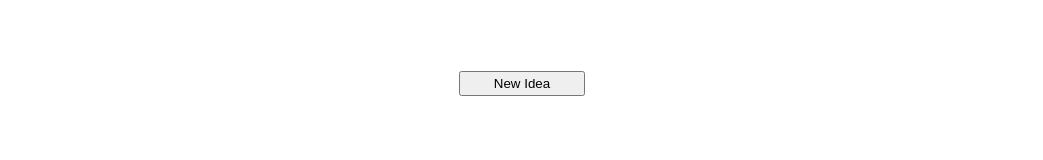
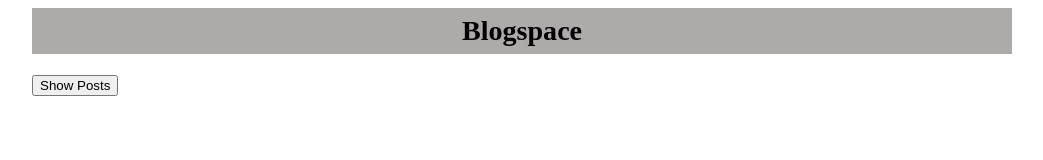
Before and after one commit to hditano/API-Exercises, a plain HTML site: page index.html in a window 1280 px wide. Shown: the whole page, without its empty margins (118-1161 px from the left). Drawn offline with Linux system fonts and the light colour scheme.

Commit message:
added basic styling

```diff
--- a/index.html
+++ b/index.html
@@ -1,5 +1,6 @@
 <!DOCTYPE html>
 <html lang="en">
+
 <head>
     <meta charset="UTF-8">
     <meta http-equiv="X-UA-Compatible" content="IE=edge">
@@ -7,8 +8,14 @@
     <link rel="stylesheet" href="style.css">
     <title>API Exercises - Bored Bot</title>
 </head>
+
 <body>
-
+    <section>
+        <nav>
+            <h1>Blogspace</h1>
+        </nav>
+    </section>
     <script src="script.js"></script>
 </body>
+
 </html>
--- a/script.js
+++ b/script.js
@@ -7,7 +7,7 @@ body.appendChild(div)
 div.appendChild(h1);
 div.appendChild(p);
 div.appendChild(triggerButton);
-triggerButton.textContent = 'New Idea';
+triggerButton.textContent = 'Show Posts';
 const newArray = [];
 
 // const img = document.createElement('img');
@@ -30,8 +30,9 @@ triggerButton.addEventListener('click', function() {
             const postArray = data.slice(0,5);
             let html = '';
             for(let post of postArray) {
-                html += `<h1>${post.title} </h1>
-                        <p>${post.body}</p>`
+                html += `<h3>${post.title} </h3>
+                        <p>${post.body}</p>
+                        <hr />`
             }
             div.innerHTML = html;
         })
--- a/style.css
+++ b/style.css
@@ -2,14 +2,43 @@
     box-sizing: border-box;
 }
 
-div h1 {
+section {
+    width: 980px;
+    display: flex;
+    margin: 0 auto 0 auto;
+}
+
+
+nav {
+    display: flex;
+    padding: 0 .5em;
+    background-color: rgb(175, 170, 170);
+    width: 100%;
+    height: auto;
+    font-size: 1.5rem;
+}
+
+nav h1 {
+    margin: .25em auto .25em auto;
     text-align: center;
 }
 
-div button {
-    width: 10%;
-    height: 25px;
-    margin-left: 45%;
-    margin-right: 45%;
-    margin-top: 50px;
+div {
+    width: 980px;
+    margin-left: auto;
+    margin-right: auto;
 }
+
+div h3 {
+    text-align: center;
+    margin-left: auto;
+    margin-right: auto;
+    font-size: 1.5rem;
+}
+
+div p {
+    margin-left: auto;
+    margin-right: auto;
+    text-align: center;
+    width: 50%;
+}
```
